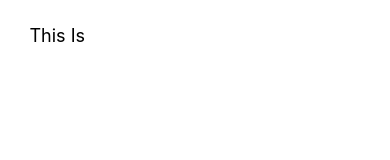
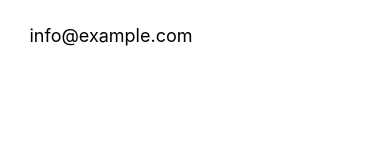
Before and after one commit to Pippeloo/AlarmTogether, a React Native app: screen / in a window 390 px wide. Shown: the top 160 px of the page. Built offline with nearby package versions, Linux system fonts and the light colour scheme.

Commit message:
Updated the InputField Component

```diff
--- a/src/app/App.tsx
+++ b/src/app/App.tsx
@@ -12,13 +12,12 @@ function App(): JSX.Element {
   const isDarkMode = useColorScheme() === 'dark';
 
   function hi(text: string): void {
-    console.log(text);
+    // console.log(text);
   }
 
   return (
     <SafeAreaView>
-      <InputField placeholder='Hi' onChangeText={hi} value='This Is'></InputField>
-
+      <InputField placeholder='info@example.com' onChangeText={hi} value='' secureTextEntry></InputField>
     </SafeAreaView>
   );
 }
--- a/src/components/InputField.tsx
+++ b/src/components/InputField.tsx
@@ -1,16 +1,20 @@
 import React, { useState } from 'react';
-import { SafeAreaView, StyleSheet, TextInput } from 'react-native';
+import { InputModeOptions, SafeAreaView, StyleSheet, TextInput } from 'react-native';
 
 interface InputFieldProps {
   placeholder: string;
   value: string;
   onChangeText: (text: string) => void;
+  inputMode?: InputModeOptions;
+  secureTextEntry?: boolean;
 }
 
 const InputField: React.FC<InputFieldProps> = ({
-  placeholder,
-  value,
-  onChangeText,
+    placeholder,
+    value,
+    onChangeText,
+    inputMode = 'text',
+    secureTextEntry = false,
 }) => {
     // Styles
     const styles = StyleSheet.create({
@@ -48,6 +52,8 @@ const InputField: React.FC<InputFieldProps> = ({
             placeholder={placeholder}
             value={inputValue}
             onChangeText={handleInputChange}
+            inputMode={inputMode}
+            secureTextEntry={secureTextEntry}
         />
         </SafeAreaView>
     );
```
